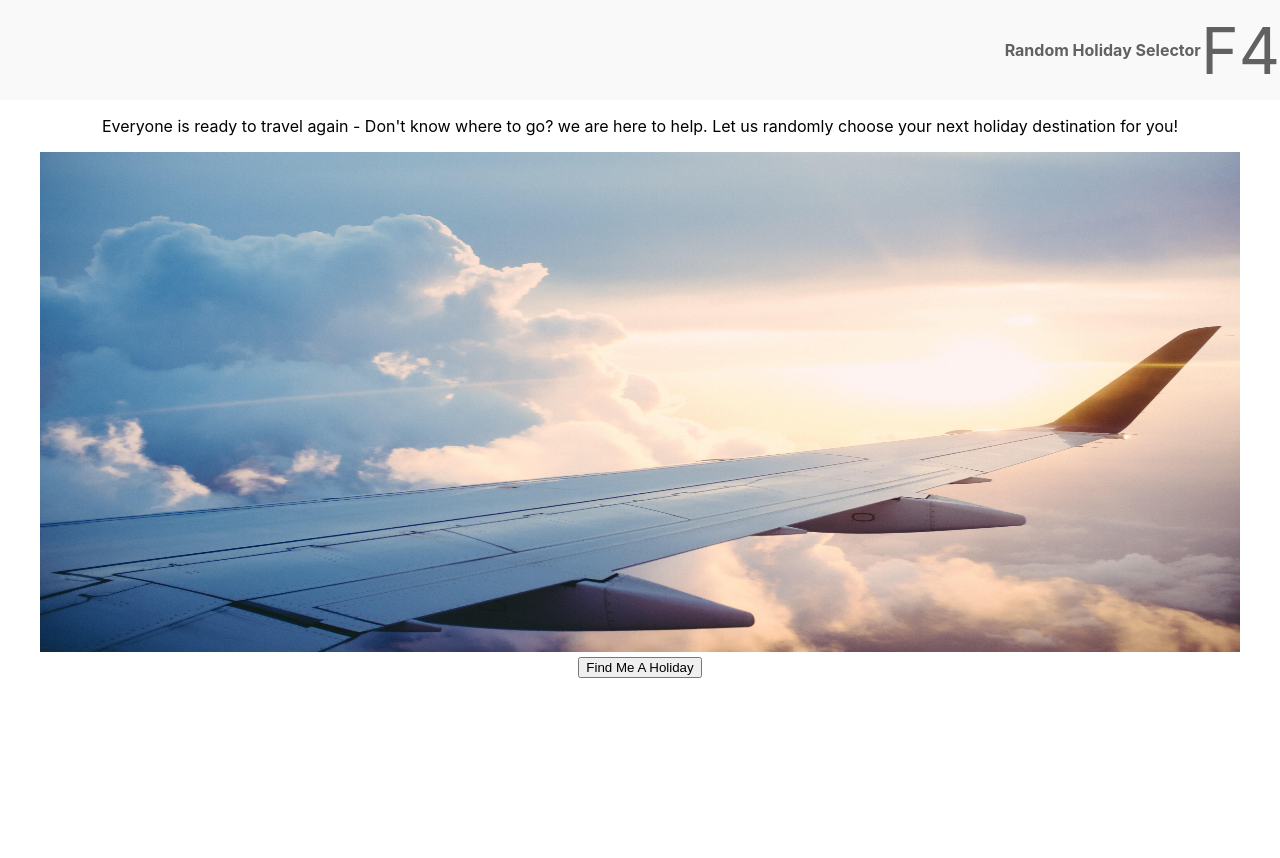
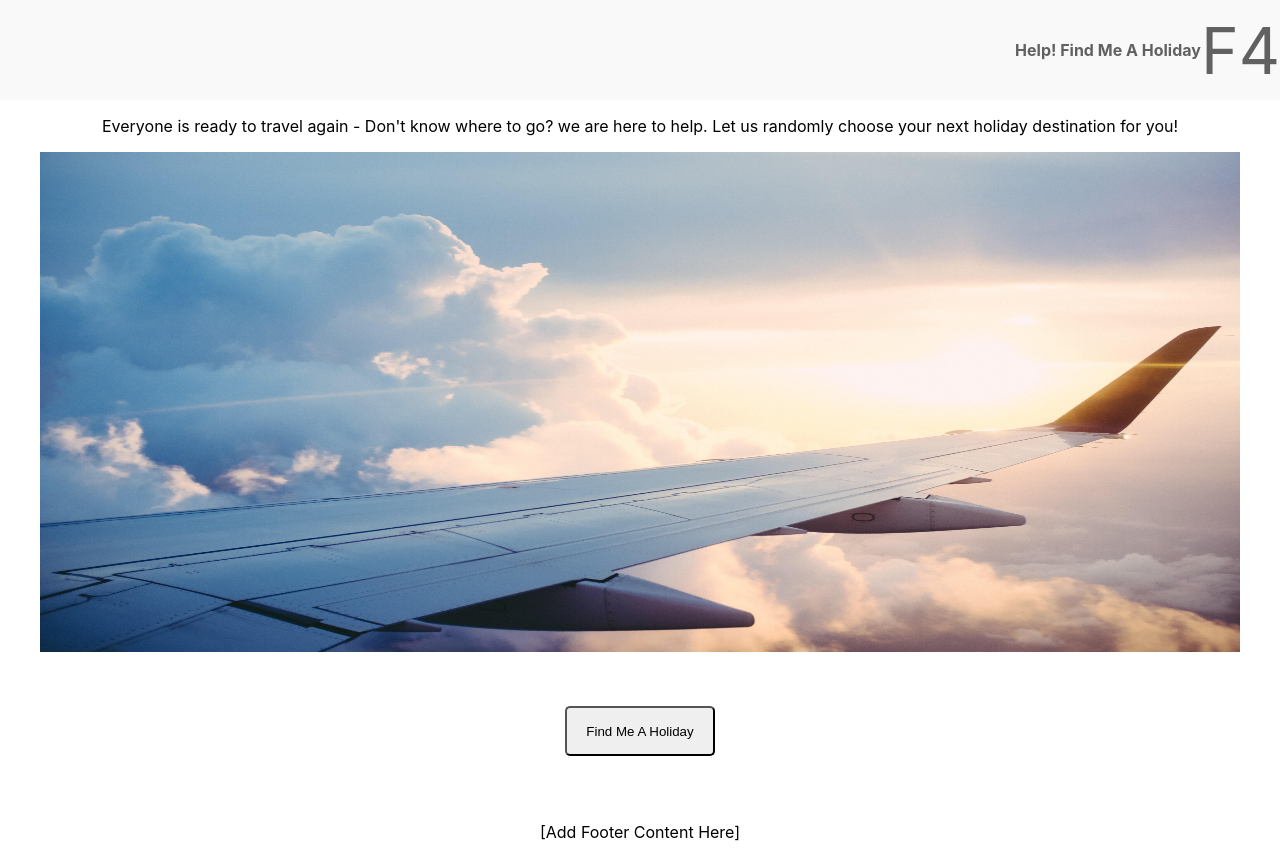
Before and after one commit to NicholasGomis/TheFourHorsemen, a React (Create React App) app in the folder travelapp/: page / in a window 1280 px wide. Before the commit the page ends 800 px from the top, so only its background shows below. Built offline with nearby package versions, Linux system fonts and the light colour scheme.

Commit message:
Added basic button css, a footer placeholder, and changed Header title text

```diff
--- a/travelapp/src/components/App/App.js
+++ b/travelapp/src/components/App/App.js
@@ -4,6 +4,7 @@ import "./App.css";
 import React, { useState, useEffect } from "react";
 import Selector from "../Selector/selector.js";
 import Display from "../Display/display.js";
+import Footer from "../Footer/footer.js";
 
 function App() {
     const [countryData, setCountryData] = useState();
@@ -48,23 +49,23 @@ function App() {
         //buttonText = "Roll Again!";
     }
 
+    //TODO: change following code to  using ? : for more succinct if-statement
     if (buttonText === "Roll Again!") {
         return (
             <div className="App">
-
                 <Selector buttonText={buttonText} handleClick={handleClick} />
                 <Display />
+                <Footer />
             </div>
         );
     } else {
         return (
             <div className="App">
-
                 <Selector buttonText={buttonText} handleClick={handleClick} />
+                <Footer />
             </div>
         );
     }
-
 }
 
 export default App;
--- a/travelapp/src/components/FindHoliday/findHoliday.css
+++ b/travelapp/src/components/FindHoliday/findHoliday.css
@@ -0,0 +1,6 @@
+button {
+    width: 150px;
+    height: 50px;
+    margin: 50px;
+    border-radius: 5px;
+}
--- a/travelapp/src/components/FindHoliday/findHoliday.js
+++ b/travelapp/src/components/FindHoliday/findHoliday.js
@@ -1,6 +1,7 @@
-import React, {useState, useEffect} from "react";
+import React, { useState, useEffect } from "react";
+import "./findHoliday.css";
 
-function FindHoliday({buttonText, handleClick}) {
+function FindHoliday({ buttonText, handleClick }) {
     return (
         <div className="find-holiday-button">
             <button onClick={handleClick}>{buttonText}</button>
--- a/travelapp/src/components/Footer/footer.js
+++ b/travelapp/src/components/Footer/footer.js
@@ -0,0 +1,13 @@
+import "./footer.css";
+
+function Footer() {
+    console.log("Entering Footer component");
+
+    return (
+        <div className="full-footer">
+            <p>[Add Footer Content Here]</p>
+        </div>
+    );
+}
+
+export default Footer;
--- a/travelapp/src/components/Header/header.js
+++ b/travelapp/src/components/Header/header.js
@@ -2,7 +2,7 @@ import "./header.css";
 
 function Header() {
     // console.log("Entering Header component");
-    const headerTitle = "Random Holiday Selector";
+    const headerTitle = "Help! Find Me A Holiday";
     const teamIcon = "F4"; //TODO: change this to an image
 
     return (
```
Also changed, not shown: travelapp/src/components/Footer/footer.css (added).
